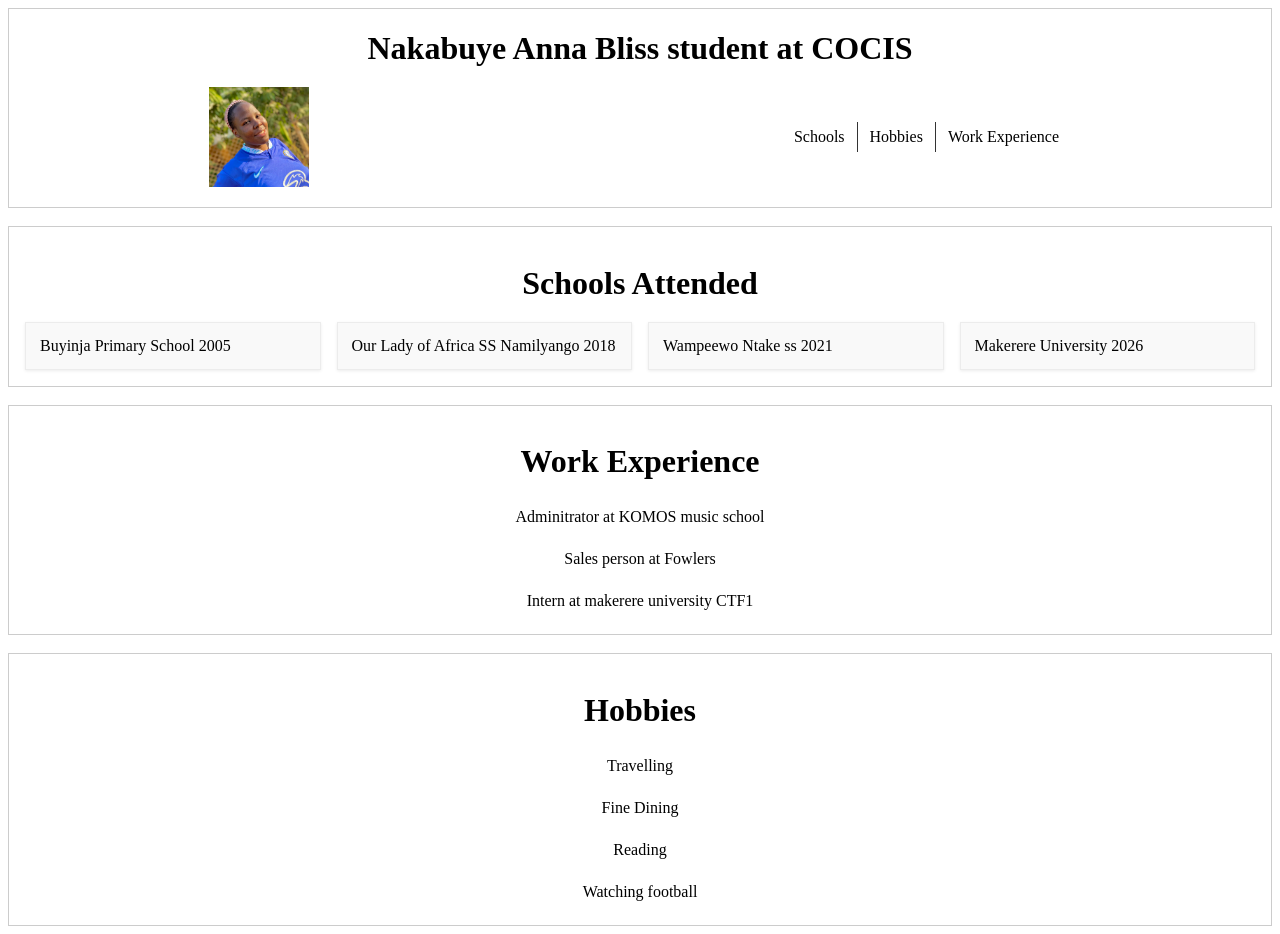
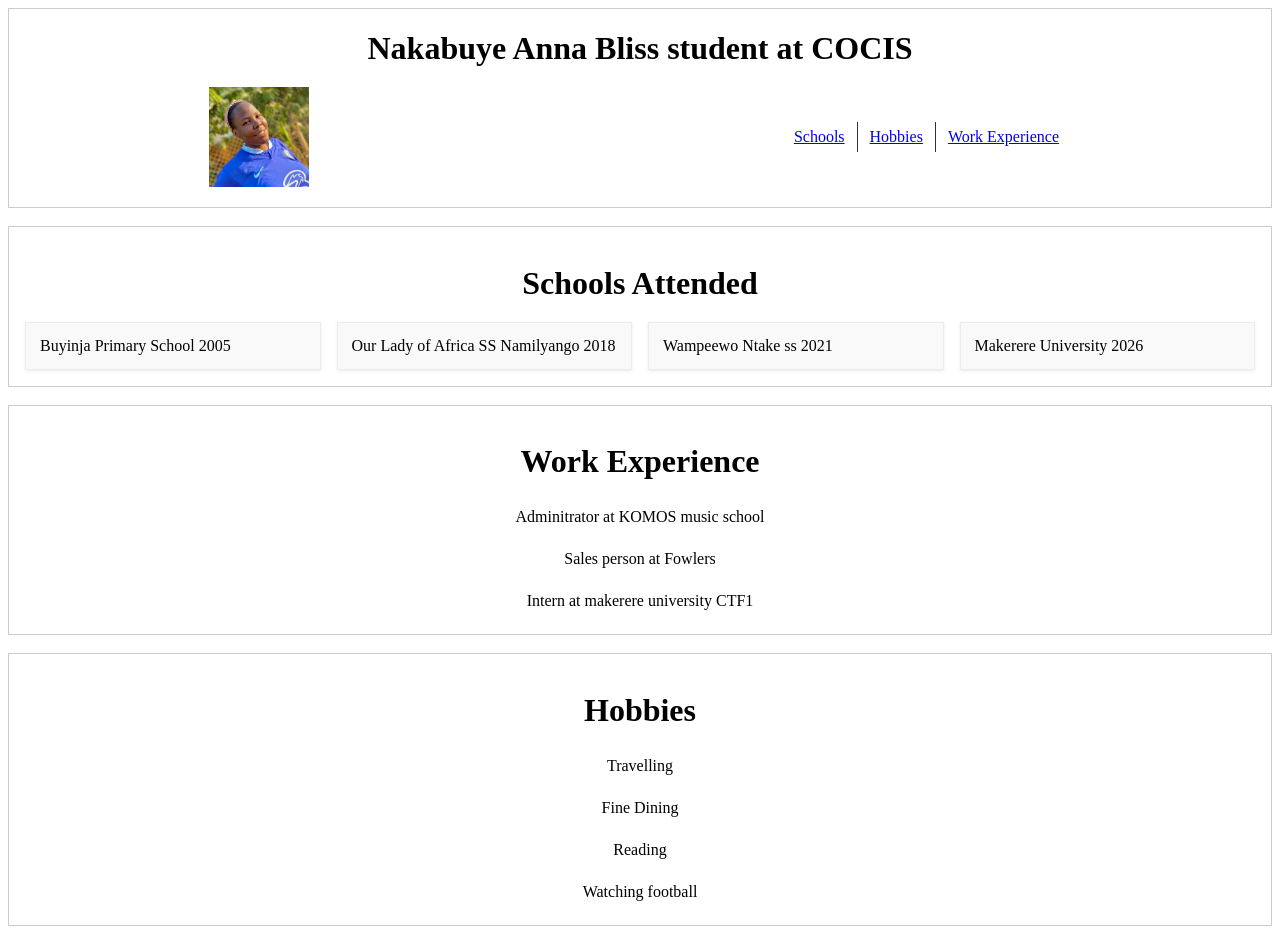
Before and after one commit to sainsaints/NakabuyeAnna, a plain HTML site: page index.html in a window 1280 px wide. Drawn offline with Linux system fonts and the light colour scheme.

Commit message:
Update index.html

```diff
--- a/index.html
+++ b/index.html
@@ -9,15 +9,15 @@
         <h1>Nakabuye Anna Bliss student at COCIS</h1>
         <div class="content">
           <div class="image">
-            <image src="./Anna.jpg" alt="Personal image" />
-          </div>
-          <div class="links">
-            <ul>
-              <li>Schools</li>
-              <li>Hobbies</li>
-              <li>Work Experience</li>
-            </ul>
-          </div>
+              <img src="./Anna.jpg" alt="Personal image" />
+            </div>
+            <div class="links">
+              <ul>
+                <li><a href="schools.html">Schools</a></li>
+                <li><a href="hobbies.html">Hobbies</a></li>
+                <li><a href="work-experience.html">Work Experience</a></li>
+              </ul>
+            </div>
         </div>
       </div>
       <br />
```
